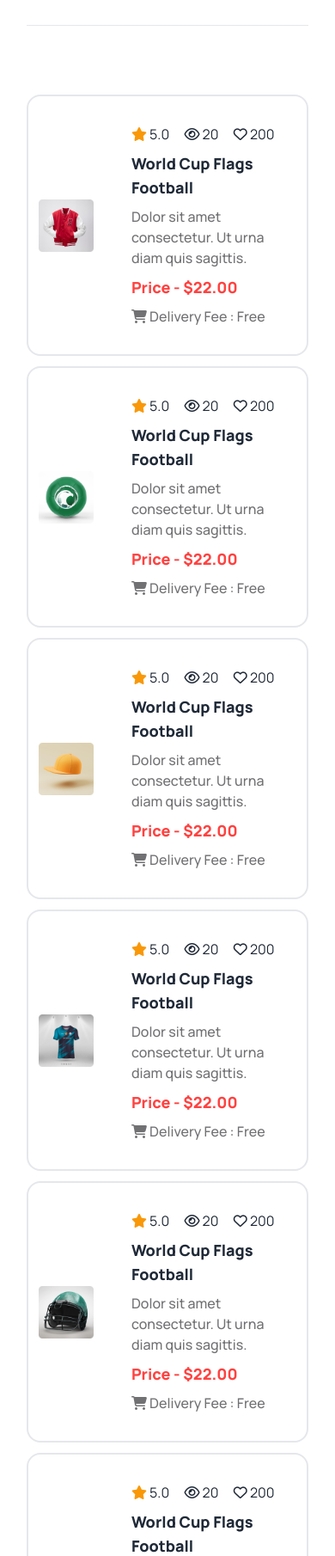
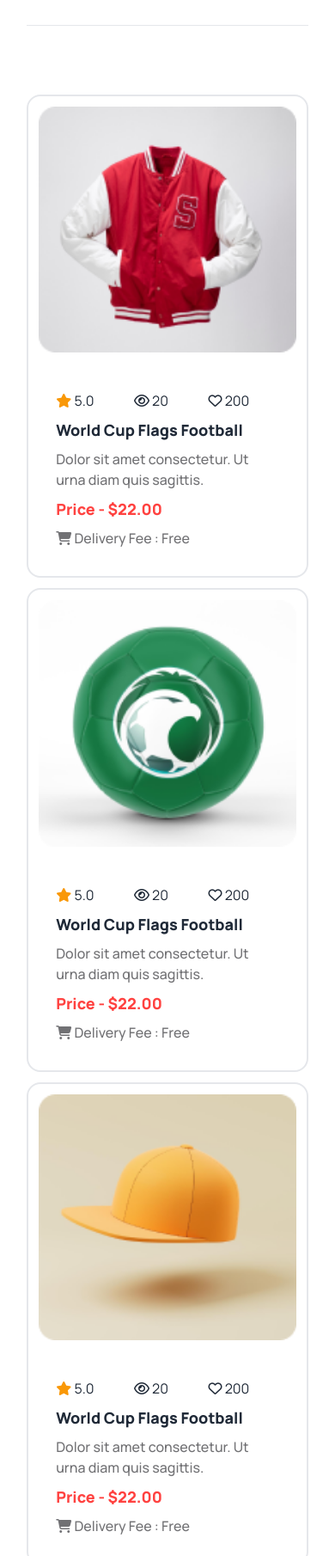
Before and after one commit to Pullock4981/Batch-9-Assignment-3, a plain HTML site: page index.html in a window 390 px wide. Shown: the part 3949-5759 px from the top of the page at 86% size. Drawn offline with nearby package versions, Linux system fonts and the light colour scheme.

Commit message:
add edited new product section

```diff
--- a/index.html
+++ b/index.html
@@ -311,9 +311,11 @@
 
             <!-- product-1 -->
 
-            <div class="card card-side bg-base-100 border-2 mb-3">
-                <figure><img src="Images/5.png" alt="Movie" class="p-3"/>
-                </figure>
+            <div class="flex-col lg:flex-row card card-side bg-base-100 border-2 mb-3">
+                <div>
+                    <figure><img src="Images/5.png" alt="Movie" class="p-3"/>
+                    </figure>
+                </div>
                 <div class="card-body">
                     <div class="flex gap-3">
                         <p>
@@ -337,7 +339,7 @@
 
             <!-- product-2 -->
 
-            <div class="card card-side bg-base-100 border-2 mb-3">
+            <div class=" flex-col lg:flex-row card card-side bg-base-100 border-2 mb-3">
                 <figure><img src="Images/6.png" alt="Movie" class="p-3"/>
                 </figure>
                 <div class="card-body">
@@ -369,7 +371,7 @@
 
                 <!-- product-3 -->
 
-                <div class="card card-side bg-base-100 border-2 mb-3">
+                <div class="flex-col lg:flex-row card card-side bg-base-100 border-2 mb-3">
                     <figure><img src="Images/7.png" alt="Movie" class="p-3"/>
                     </figure>
                     <div class="card-body">
@@ -395,7 +397,7 @@
 
                 <!-- product-4 -->
 
-                <div class="card card-side bg-base-100 border-2 mb-3">
+                <div class="flex-col lg:flex-row card card-side bg-base-100 border-2 mb-3">
                     <figure><img src="Images/8.png" alt="Movie" class="p-3"/>
                     </figure>
                     <div class="card-body">
@@ -427,7 +429,7 @@
 
                 <!-- product-5 -->
 
-                <div class="card card-side bg-base-100 border-2 mb-3">
+                <div class="flex-col lg:flex-row card card-side bg-base-100 border-2 mb-3">
                     <figure><img src="Images/9.png" alt="Movie" class="p-3"/>
                     </figure>
                     <div class="card-body">
@@ -453,7 +455,7 @@
 
                 <!-- product-6 -->
 
-                <div class="card card-side bg-base-100 border-2 mb-3">
+                <div class="flex-col lg:flex-row card card-side bg-base-100 border-2 mb-3">
                     <figure><img src="Images/10.png" alt="Movie" class="p-3"/>
                     </figure>
                     <div class="card-body">
```
